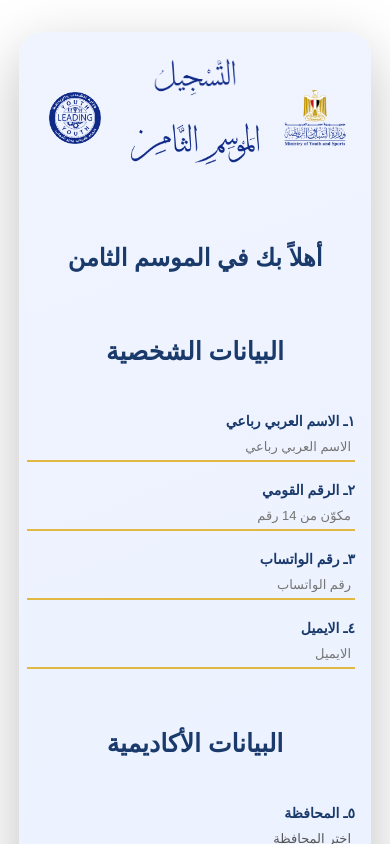
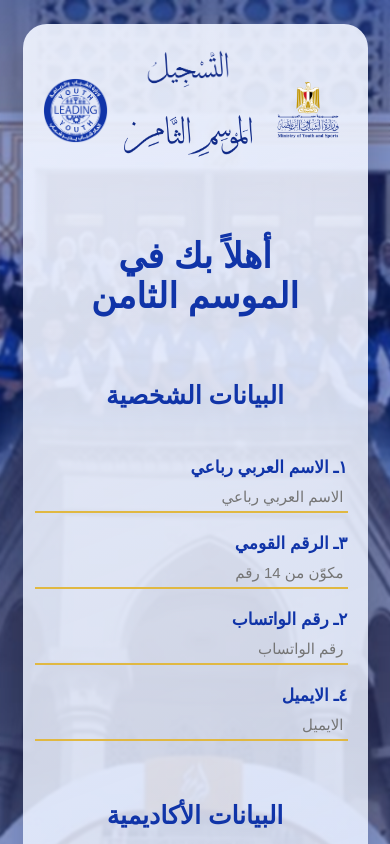
Before and after one commit to Yassenismail12/RegistrationForm, a Next.js app in the folder frontend/: page / in a window 390 px wide. Shown: the top 844 px of the page. Built offline with nearby package versions, Linux system fonts and the light colour scheme; a web font is replaced by a local one.

Commit message:
Refactor code structure for improved readability and maintainability

```diff
--- a/frontend/components/RegistrationForm.css
+++ b/frontend/components/RegistrationForm.css
@@ -1,5 +1,9 @@
 /* Copied styling from original project */
 /* ── PAGE ── */
+body {
+  margin: 0;
+  padding: 0;
+}
 .page-wrapper {
   min-height: 100vh;
   display: flex;
@@ -8,10 +12,29 @@
   padding: 24px;
   direction: rtl;
   font-family: "Beiruti", sans-serif;
+  background-image: url('/assets/Background-Photo.jpeg');
+  background-size:cover;
+  background-position: center;
+  background-repeat: no-repeat;
+  position: relative;
+  overflow: hidden;
+}
+
+.page-wrapper::before {
+  content: '';
+  position: absolute;
+  inset: 0;
+  backdrop-filter: blur(1px);
+  z-index: 0;
+}
+
+.page-wrapper > .form-container {
+  position: relative;
+  z-index: 1;
 }
 
 .form-container {
-  background: linear-gradient(160deg, #f0f4ff 0%, #e8f0fe 100%);
+  background: linear-gradient(160deg, #f0f4ffec 0%, #e8f0feb9 100%);
   border-radius: 24px;
   padding: 32px 40px 28px;
   width: 780px;
@@ -32,8 +55,8 @@
   flex-shrink: 0;
 }
 .leading-logo-img {
-  height: 170px;
-  width: 170px;
+  height: 150px;
+  width: 150px;
   object-fit: contain;
   flex-shrink: 0;
 }
@@ -79,12 +102,12 @@
   flex-shrink: 0;
 }
 .step-circle.completed {
-  background: #1a3a6b;
+  background: #1034A8;
   color: white;
 }
 .step-circle.active {
   background: white;
-  border: 3px solid #1a3a6b;
+  border: 3px solid #1034A8;
 }
 .step-circle.inactive {
   background: #ccc;
@@ -97,7 +120,7 @@
   transition: background 0.3s;
 }
 .step-line.completed {
-  background: #1a3a6b;
+  background: #1034A8;
 }
 
 .form-body {
@@ -130,9 +153,9 @@
   gap: 4px;
 }
 .field-group label {
-  font-size: 14px;
+  font-size: 17px;
   font-weight: 700;
-  color: #1a3a6b;
+  color: #1034A8;
   text-align: right;
   font-family: "Playpen Sans Arabic", sans-serif;
 }
@@ -143,7 +166,7 @@
   background: transparent;
   padding: 6px 4px;
   font-family: "Beiruti", sans-serif;
-  font-size: 13px;
+  font-size: 15px;
   color: #555;
   text-align: right;
   outline: none;
@@ -154,8 +177,8 @@
 }
 .field-group input:focus,
 .field-group select:focus {
-  border-bottom-color: #1a3a6b;
-  color: #1a3a6b;
+  border-bottom-color: #1034A8;
+  color: #1034A8;
 }
 .error {
   color: #e53e3e;
@@ -184,12 +207,12 @@
     box-shadow 0.15s;
 }
 .btn-next {
-  background: #1a3a6b;
+  background: #1034A8;
   color: white;
 }
 .btn-prev {
   background: #e0b842;
-  color: #1a3a6b;
+  color: #1034A8;
 }
 .btn-next:hover,
 .btn-prev:hover {
@@ -209,7 +232,7 @@
   font-weight: 700;
   cursor: pointer;
   border: none;
-  background: #27ae60;
+  background: #1034A8;
   color: white;
   transition:
     transform 0.15s,
@@ -227,7 +250,7 @@
 .step-title {
   font-size: 25px;
   font-weight: 700;
-  color: #1a3a6b;
+  color: #1034A8;
   text-align: center;
   margin-bottom: 8px;
   font-family: "Playpen Sans Arabic", sans-serif;
@@ -241,9 +264,9 @@
   text-align: center;
 }
 .welcome-section h2 {
-  font-size: 24px;
+  font-size: 35px;
   font-weight: 700;
-  color: #1a3a6b;
+  color: #1034A8;
   margin: 0;
   font-family: "Playpen Sans Arabic", sans-serif;
 }
@@ -276,7 +299,7 @@
 .review-group h4 {
   font-size: 15px;
   font-weight: 700;
-  color: #1a3a6b;
+  color: #1034A8;
   margin: 0 0 8px 0;
   border-bottom: 2px solid #e0b842;
   padding-bottom: 8px;
@@ -307,7 +330,7 @@
 .success-page h2 {
   font-size: 28px;
   font-weight: 700;
-  color: #1a3a6b;
+  color: #1034A8;
   margin: 0;
   font-family: "Playpen Sans Arabic", sans-serif;
 }
@@ -320,15 +343,14 @@
 }
 @media (max-width: 600px) {
   .form-container {
-    padding: 20px 16px;
-    /* overflow:hidden; */
+    padding: 20px 20px;
   }
   .ministry-logo-img {
     height: 80px;
   }
   .leading-logo-img {
-    height: 80px;
-    width: 80px;
+    height: 65px;
+    width: 65px;
   }
   .title-img-sub {
     height: 50px;
--- a/frontend/components/RegistrationForm.jsx
+++ b/frontend/components/RegistrationForm.jsx
@@ -173,7 +173,7 @@ export default function RegistrationForm() {
                   {errors.fullNameAr && <span className="error">{errors.fullNameAr}</span>}
                 </div>
                 <div className="field-group">
-                  <label>٢ـ الرقم القومي</label>
+                  <label>٣ـ الرقم القومي</label>
                   <input name="nationalId" value={formData.nationalId} onChange={handleChange} placeholder="مكوّن من 14 رقم" maxLength={14} />
                   {errors.nationalId && <span className="error">{errors.nationalId}</span>}
                 </div>
@@ -181,7 +181,7 @@ export default function RegistrationForm() {
               <div className="divider" />
               <div className="column">
                 <div className="field-group">
-                  <label>٣ـ رقم الواتساب</label>
+                  <label>٢ـ رقم الواتساب</label>
                   <input name="whatsapp" value={formData.whatsapp} onChange={handleChange} placeholder="رقم الواتساب" />
                   {errors.whatsapp && <span className="error">{errors.whatsapp}</span>}
                 </div>
@@ -207,7 +207,7 @@ export default function RegistrationForm() {
                   {errors.governorate && <span className="error">{errors.governorate}</span>}
                 </div>
                 <div className="field-group">
-                  <label>٦ـ الجامعة</label>
+                  <label>٧ـ الجامعة</label>
                   <input name="university" value={formData.university} onChange={handleChange} placeholder="الجامعة" />
                   {errors.university && <span className="error">{errors.university}</span>}
                 </div>
@@ -215,7 +215,7 @@ export default function RegistrationForm() {
               <div className="divider" />
               <div className="column">
                 <div className="field-group">
-                  <label>٧ـ الكلية</label>
+                  <label>٦ـ الكلية</label>
                   <input name="faculty" value={formData.faculty} onChange={handleChange} placeholder="الكلية" />
                   {errors.faculty && <span className="error">{errors.faculty}</span>}
                 </div>
```
Also changed, not shown: frontend/public/assets/Background-Photo.jpeg (added), frontend/public/assets/yly.png.
